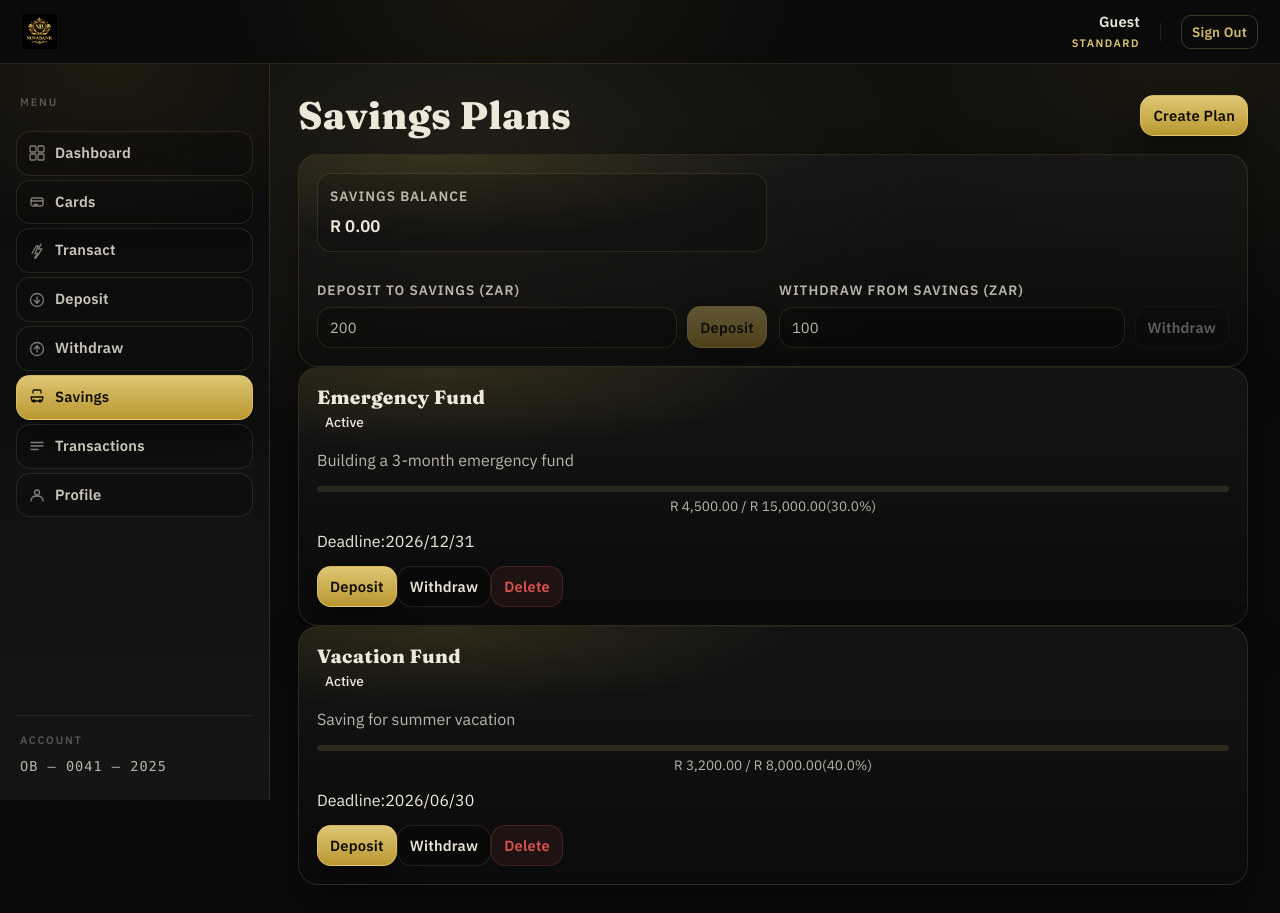
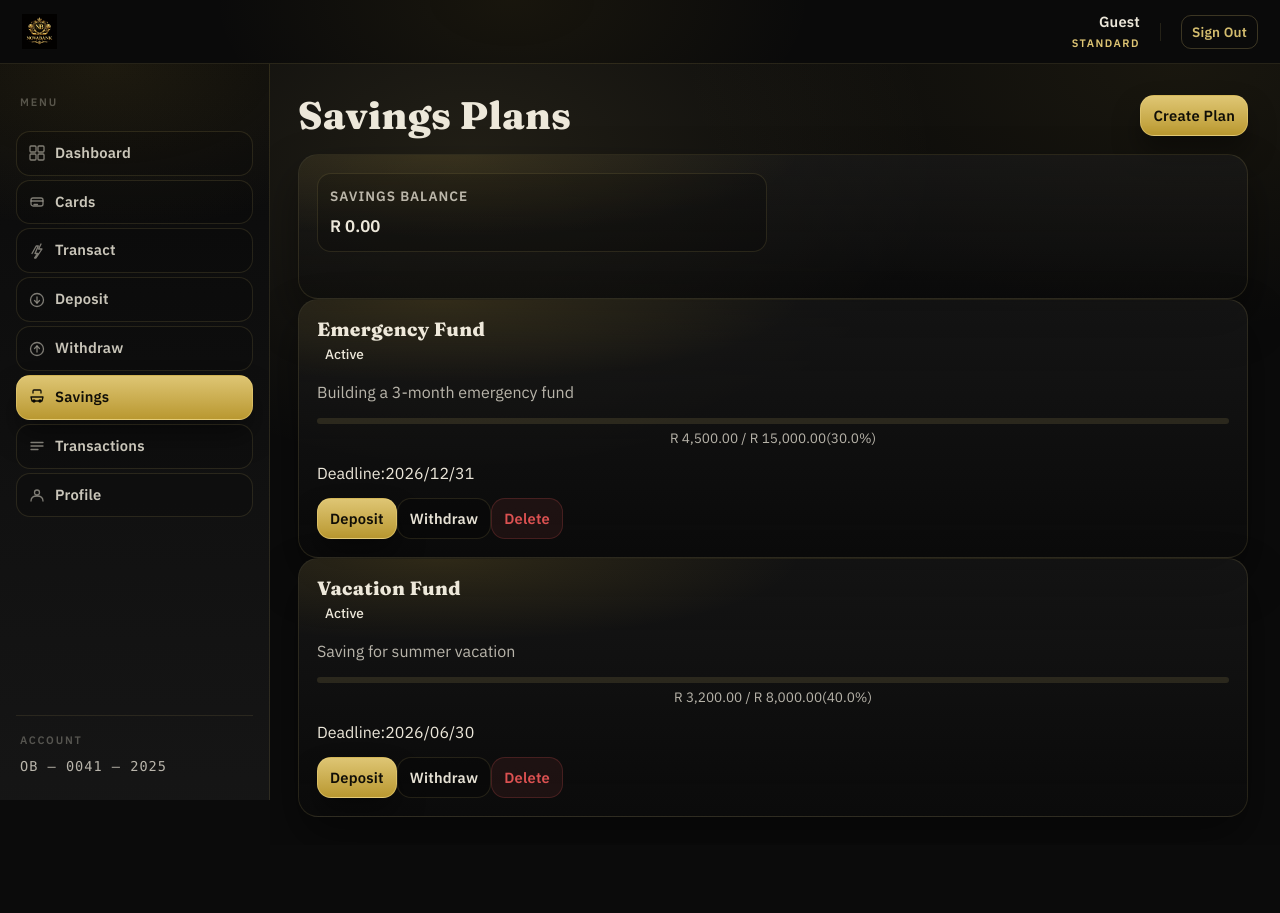
Before and after one commit to Debug-Dames/Bank-System, a React app in the folder frontend/: page /savings in a window 1280 px wide. After the commit the page ends 845 px from the top, so only its background shows below. Built offline with nearby package versions, Linux system fonts and the light colour scheme; the HTML template or start-up script is replaced by a standard one.

Commit message:
updating savings

```diff
--- a/frontend/src/pages/Savings/SavingsPlans.jsx
+++ b/frontend/src/pages/Savings/SavingsPlans.jsx
@@ -197,43 +197,9 @@ export default function SavingsPlans() {
         </div>
 
         <div className="savings-account__actions">
-          <div className="savings-transfer">
-            <Input
-              label="Deposit to Savings (ZAR)"
-              type="number"
-              value={depositAmount}
-              onChange={(e) => setDepositAmount(e.target.value)}
-              placeholder="200"
-              min="0"
-              step="0.01"
-            />
-            <Button
-              onClick={handleDepositToSavings}
-              variant="primary"
-              disabled={isTransferLoading || !depositAmount || parseFloat(depositAmount) <= 0}
-            >
-              {isTransferLoading ? "Processing..." : "Deposit"}
-            </Button>
-          </div>
 
-          <div className="savings-transfer">
-            <Input
-              label="Withdraw from Savings (ZAR)"
-              type="number"
-              value={withdrawAmount}
-              onChange={(e) => setWithdrawAmount(e.target.value)}
-              placeholder="100"
-              min="0"
-              step="0.01"
-            />
-            <Button
-              onClick={handleWithdrawFromSavings}
-              variant="secondary"
-              disabled={isTransferLoading || !withdrawAmount || parseFloat(withdrawAmount) <= 0}
-            >
-              {isTransferLoading ? "Processing..." : "Withdraw"}
-            </Button>
-          </div>
+
+
         </div>
       </Card>
 
```
